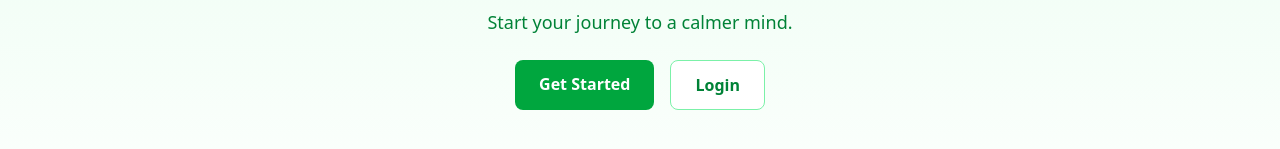
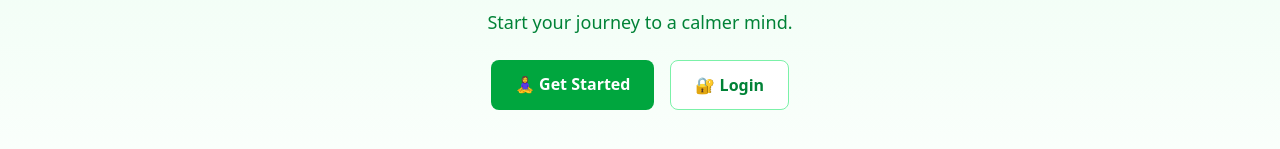
Before and after one commit to burcugns/Stress-Flow, a React (Vite) app: page /home in a window 1280 px wide. Shown: the part 527-676 px from the top of the page. Built offline with nearby package versions, Linux system fonts and the light colour scheme; no server answers.

Commit message:
updated login-logut

```diff
--- a/src/pages/Home.jsx
+++ b/src/pages/Home.jsx
@@ -1,4 +1,3 @@
-import firstpageimage from "../image/meditation.png";
 import { Link, useNavigate } from "react-router-dom";
 import { useAuth } from "../context/Authcontext";
 import { handleLogout } from "../functions/handleLogout";
@@ -30,7 +29,7 @@ export default function Home() {
           to="/survey"
           className="px-6 py-3 bg-green-600 text-white rounded-lg font-semibold hover:bg-green-500 transition"
         >
-          Get Started
+          🧘‍♀️ Get Started
         </Link>
 
         {currentUser ? (
@@ -38,14 +37,14 @@ export default function Home() {
             onClick={() => handleLogout(navigate)}
             className="px-6 py-3 bg-green-700 text-white rounded-lg font-semibold hover:bg-green-600 transition"
           >
-            Logout
+            🔓 Logout
           </button>
         ) : (
           <Link
             to="/login"
             className="px-6 py-3 bg-white border border-green-300 text-green-700 rounded-lg font-semibold hover:bg-green-50 transition"
           >
-            Login
+            🔐 Login
           </Link>
         )}
       </div>
```
